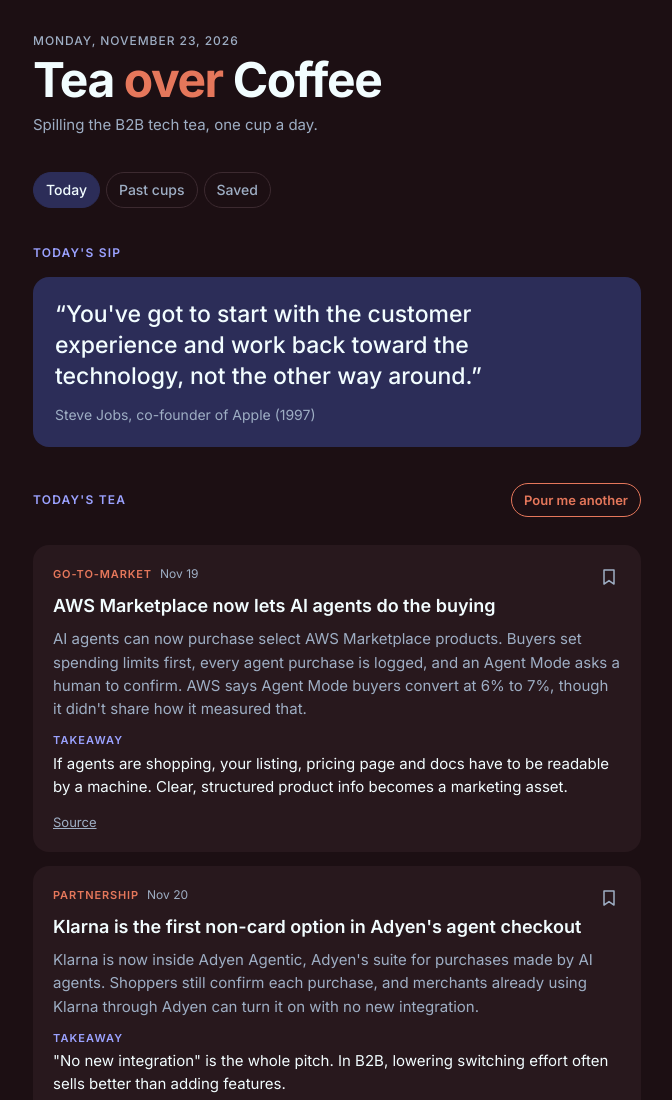
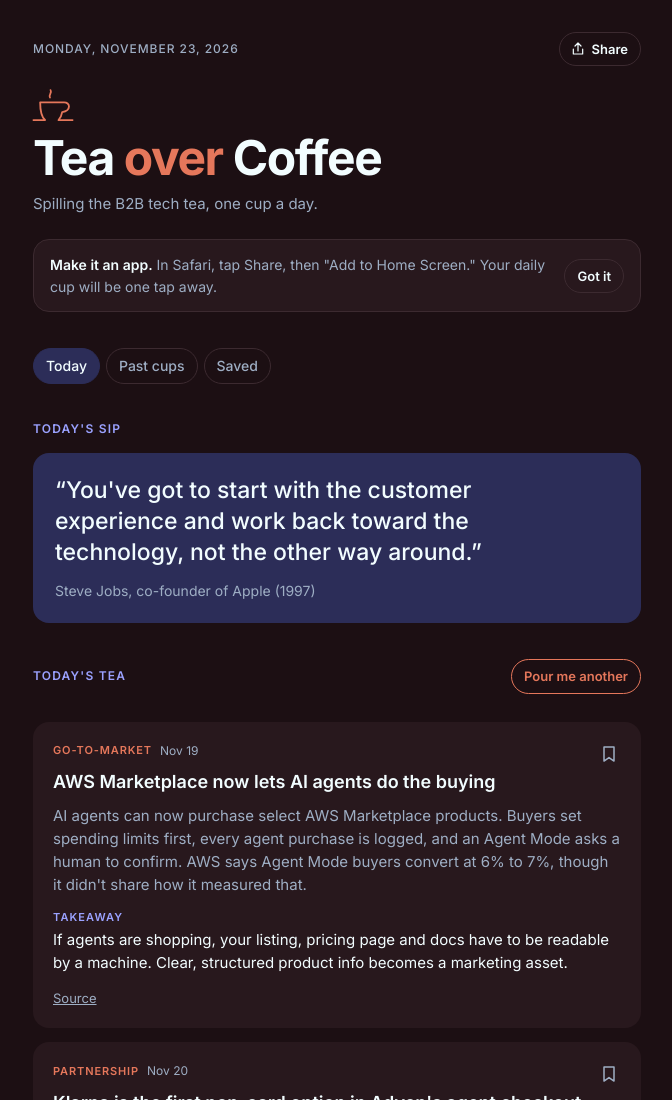
Before and after one commit to jennachailatte/the-daily-chai, a plain HTML site: page index.html in a window 1280 px wide. Shown: the top 1100 px of the page, without its empty margins (303-975 px from the left). Drawn offline with Linux system fonts and the light colour scheme.

Commit message:
Add Share button, install tip and teacup logo
Co-Authored-By: Claude Opus 5.5 <noreply@anthropic.com>
Claude-Session: https://claude.ai/code/session_01Cgd9gUgktFazwuF5X4sTWw

```diff
--- a/index.html
+++ b/index.html
@@ -73,6 +73,15 @@ button:disabled { opacity: .45; cursor: default; }
 .term p { margin: 0; color: var(--muted); font-size: 15px; }
 footer { font-size: 12px; color: var(--muted); border-top: 1px solid var(--line); padding-top: 14px; }
 @media (prefers-reduced-motion: reduce) { .story { transition: none; } }
+.logo { width: 44px; height: auto; color: var(--matcha); margin: 14px 0 6px -2px; display: block; }
+.top { display: flex; justify-content: space-between; align-items: center; gap: 12px; }
+.share { display: inline-flex; align-items: center; gap: 6px; padding: 6px 12px 6px 10px; }
+.share svg { width: 16px; height: 16px; }
+.tip { display: flex; gap: 12px; align-items: center; justify-content: space-between; background: var(--surface); border: 1px solid var(--line); border-radius: 16px; padding: 14px 16px; margin-top: -12px; }
+.tip p { margin: 0; font-size: 14px; color: var(--muted); min-width: 0; }
+.tip strong { color: var(--ink); font-weight: 600; }
+.nowrap { white-space: nowrap; }
+.tip button { flex-shrink: 0; }
 .tabs { display: flex; gap: 6px; flex-wrap: wrap; }
 .tabs a { text-decoration: none; color: var(--muted); font-size: 14px; font-weight: 500; padding: 6px 12px; border-radius: 99px; border: 1px solid var(--line); }
 .tabs a[aria-current="page"] { color: var(--ink); background: var(--sage); border-color: var(--sage); }
@@ -116,10 +125,17 @@ footer { font-size: 12px; color: var(--muted); border-top: 1px solid var(--line)
 <body>
 <div class="wrap">
   <header>
-    <div class="date" id="date"></div>
+    <div class="top"><div class="date" id="date"></div>
+      <button type="button" class="share" id="share" aria-label="Share Tea Over Coffee"><svg viewBox="0 0 24 24" aria-hidden="true"><path d="M12 3v12M7.5 7.5 12 3l4.5 4.5M5 12v7.5h14V12" fill="none" stroke="currentColor" stroke-width="1.8" stroke-linecap="round" stroke-linejoin="round"/></svg>Share</button></div>
+    <svg class="logo" viewBox="14 14 72 64" aria-hidden="true"><g fill="none" stroke="currentColor" stroke-width="3" stroke-linecap="round" stroke-linejoin="round"><path d="M18 73 H37 C31 68 29 58 29 44 H67 C79 43 80 58 65 60 C64 66 62 70 59 73 H82"/><path d="M45 36 C42 32 49 29 46 24"/></g></svg>
     <h1>Tea <span>over</span> Coffee</h1>
     <p class="tag">Spilling the B2B tech tea, one cup a day.</p>
   </header>
+
+  <div class="tip" id="tip" hidden>
+    <p><strong>Make it an app.</strong> In Safari, tap <span class="nowrap">Share</span>, then <span class="nowrap">"Add to Home Screen."</span> Your daily cup will be one tap away.</p>
+    <button type="button" id="tipClose" aria-label="Dismiss tip">Got it</button>
+  </div>
 
   <nav class="tabs" aria-label="Sections">
     <a href="#today" data-tab="today">Today</a>
@@ -294,6 +310,19 @@ document.addEventListener("click", e => {
 });
 
 document.addEventListener("keydown", e => { if (e.key === "Escape" && $("confirmBox")) $("confirmBox").innerHTML = ""; });
+// Share and first-visit install tip.
+const SITE = "https://jennachailatte.github.io/tea-over-coffee/";
+$("share").addEventListener("click", async () => {
+  const data = { title: "Tea Over Coffee", text: "A daily cup of B2B tech news with product marketing takeaways.", url: SITE };
+  if (navigator.share) { try { await navigator.share(data); } catch {} return; }
+  try { await navigator.clipboard.writeText(SITE); toast("Link copied. Pass the tea!"); }
+  catch { toast(SITE); }
+});
+const installed = window.matchMedia("(display-mode: standalone)").matches || navigator.standalone;
+let tipSeen = false; try { tipSeen = localStorage.getItem("tea-tip") === "1"; } catch {}
+if (!installed && !tipSeen) $("tip").hidden = false;
+$("tipClose").addEventListener("click", () => { $("tip").hidden = true; try { localStorage.setItem("tea-tip", "1"); } catch {} });
+
 window.addEventListener("hashchange", () => { route(); window.scrollTo(0, 0); });
 (async () => {
   try { days = await getJSON("editions/index.json"); } catch { days = []; }
--- a/sw.js
+++ b/sw.js
@@ -1,5 +1,5 @@
 // Network first so each morning's edition shows up; falls back to the last copy when offline.
-const CACHE = "tea-v9";
+const CACHE = "tea-v11";
 self.addEventListener("install", e => { self.skipWaiting(); });
 self.addEventListener("activate", e => e.waitUntil(self.clients.claim()));
 self.addEventListener("fetch", e => {
```
